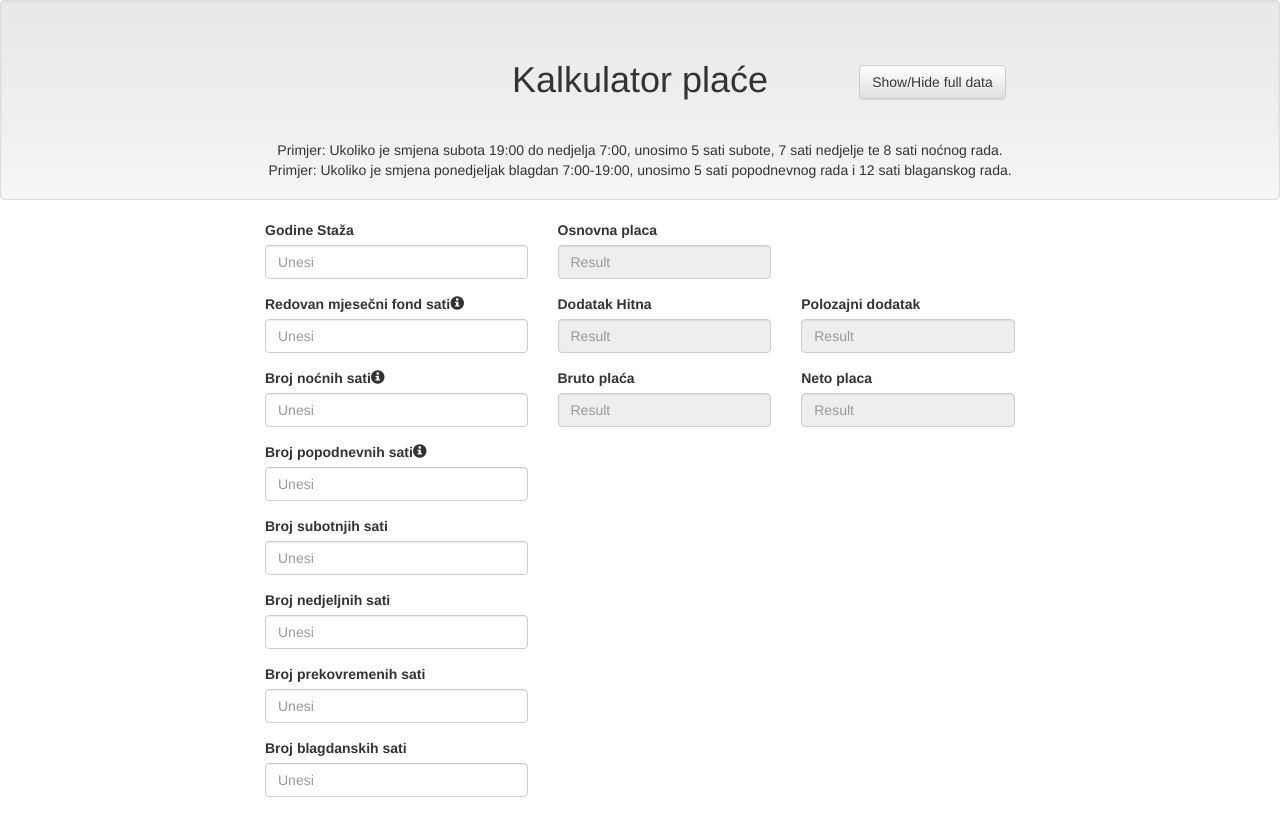
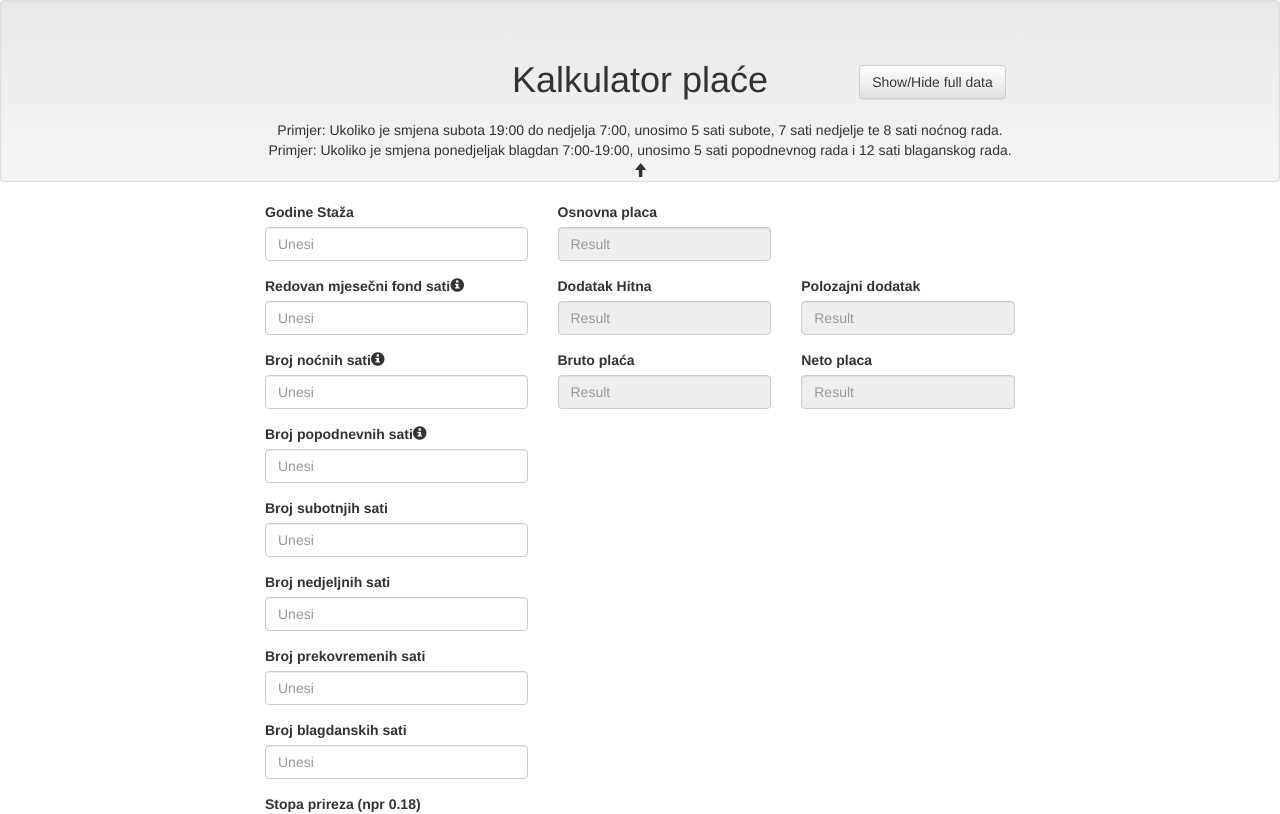
Before and after one commit to croraf/provjeriplacu, a React app: page / in a window 1280 px wide. Shown: the top 814 px of the page. Built offline with nearby package versions, Linux system fonts and the light colour scheme.

Commit message:
Adding collapsing of note.

```diff
--- a/app/App.js
+++ b/app/App.js
@@ -12,6 +12,7 @@ class App extends React.Component {
         super();
         this.state = {
             hideOptional: true,
+            showNote: true,
             izracunPlaca: {}
         };
     }
@@ -38,11 +39,21 @@ class App extends React.Component {
         );
     }
 
+    showHideNoteCallback = () => {
+        this.setState((prevState) => ({
+                showNote: !prevState.showNote
+            })
+        );
+    }
+
     render () {
 
         return (
             <div>
-                <MyHeader showHideOptionalCallback={this.showHideOptionalCallback}/>
+                <MyHeader
+                    showHideOptionalCallback={this.showHideOptionalCallback}
+                    showHideNoteCallback={this.showHideNoteCallback}
+                    showNote={this.state.showNote}/>
 
                 <Grid>
                     <Row>
--- a/app/MyHeader.js
+++ b/app/MyHeader.js
@@ -1,9 +1,9 @@
 import React from 'react';
-import {PageHeader, Grid, Row, Col, Button, Well} from 'react-bootstrap';
+import {PageHeader, Grid, Row, Col, Button, Well, Glyphicon} from 'react-bootstrap';
 
-let MyHeader = ({showHideOptionalCallback}) => (
-    <Well>
-        <PageHeader style={{textAlign: 'center'}}>
+let MyHeader = ({showHideOptionalCallback, showHideNoteCallback, showNote}) => (
+    <Well style={{paddingBottom: '0px'}}>
+        <PageHeader style={{textAlign: 'center', marginBottom: '0px'}}>
             <Grid>
                 <Row>
                     <Col xs={6} xsOffset={3} lg={4} lgOffset={4}> Kalkulator plaće </Col>
@@ -16,11 +16,18 @@ let MyHeader = ({showHideOptionalCallback}) => (
 
             </Grid>
         </PageHeader>
-        <div style={{textAlign: 'center'}}>
+
+        {showNote ? (<div style={{textAlign: 'center'}}>
             Primjer: Ukoliko je smjena subota 19:00 do nedjelja 7:00,
             unosimo 5 sati subote, 7 sati nedjelje te 8 sati noćnog rada. <br />
             Primjer: Ukoliko je smjena ponedjeljak blagdan 7:00-19:00,
             unosimo 5 sati popodnevnog rada i 12 sati blaganskog rada.
+        </div>) : null}
+        <div style={{textAlign: 'center'}}>
+            <Glyphicon
+                glyph={showNote ? 'glyphicon glyphicon-arrow-up' : 'glyphicon glyphicon-arrow-down'}
+                onClick={showHideNoteCallback}
+                style={{marginTop: '2px'}}/>
         </div>
     </Well>
 );
```
Also changed, not shown: 1 other file (tests, documents, lock files or other folders).
